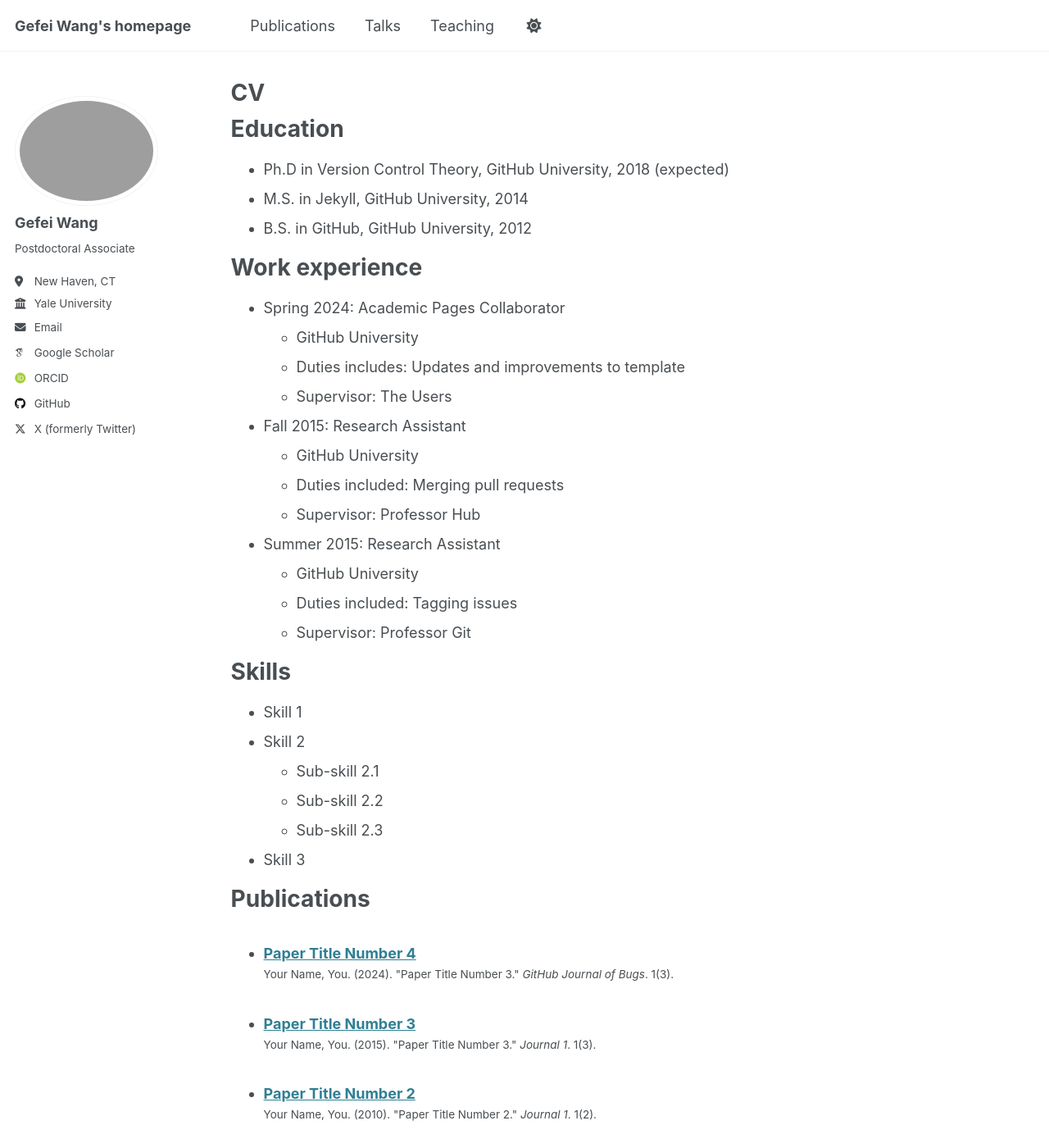
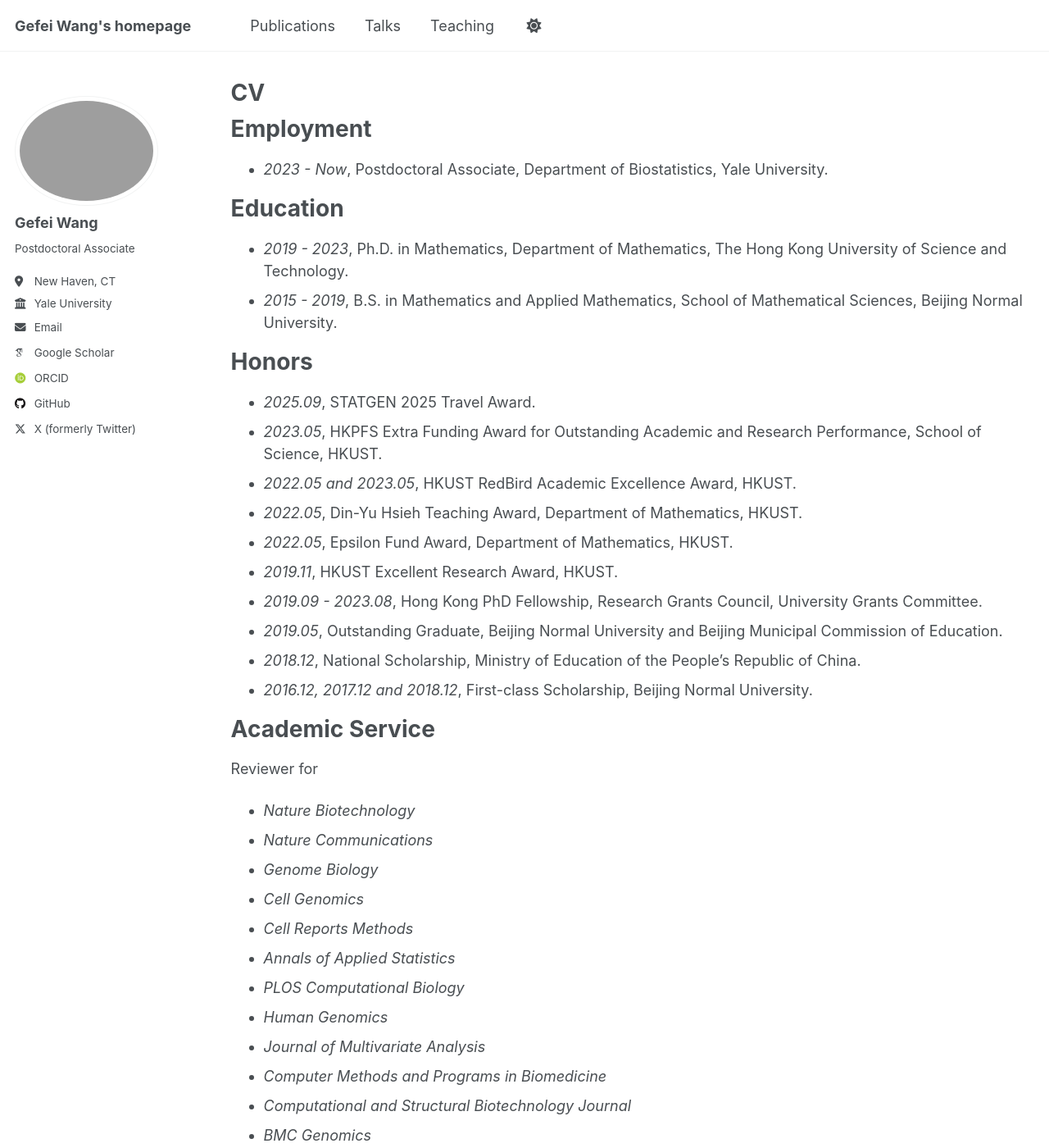
Before and after one commit to gefeiwang/gefeiwang.github.io, a Jekyll site: the page built from _pages/cv.md, in a window 1280 px wide and 1400 px high. Shown: the whole window at 82% size. Built offline with Jekyll 4.4.1, drawn with Linux system fonts in a browser that asks for light colours; some web fonts are replaced; some of the changed text lies outside the part shown.

Commit message:
Add files via upload

```diff
--- a/_pages/cv.md
+++ b/_pages/cv.md
@@ -3,62 +3,46 @@ layout: archive
 title: "CV"
 permalink: /cv/
 author_profile: true
-redirect_from:
-  - /resume
+
 ---
 
 {% include base_path %}
 
+Employment
+======
+- *2023 - Now*, Postdoctoral Associate, Department of Biostatistics, Yale University.
+
 Education
 ======
-* Ph.D in Version Control Theory, GitHub University, 2018 (expected)
-* M.S. in Jekyll, GitHub University, 2014
-* B.S. in GitHub, GitHub University, 2012
+- *2019 - 2023*, Ph.D. in Mathematics, Department of Mathematics, The Hong Kong University of Science and Technology.
+- *2015 - 2019*, B.S. in Mathematics and Applied Mathematics, School of Mathematical Sciences, Beijing Normal University.
 
-Work experience
+Honors
 ======
-* Spring 2024: Academic Pages Collaborator
-  * GitHub University
-  * Duties includes: Updates and improvements to template
-  * Supervisor: The Users
+- *2025.09*, STATGEN 2025 Travel Award.
+- *2023.05*, HKPFS Extra Funding Award for Outstanding Academic and Research Performance, School of Science, HKUST.
+- *2022.05 and 2023.05*, HKUST RedBird Academic Excellence Award, HKUST.
+- *2022.05*, Din-Yu Hsieh Teaching Award, Department of Mathematics, HKUST.
+- *2022.05*, Epsilon Fund Award, Department of Mathematics, HKUST.
+- *2019.11*, HKUST Excellent Research Award, HKUST.
+- *2019.09 - 2023.08*, Hong Kong PhD Fellowship, Research Grants Council, University Grants Committee.
+- *2019.05*, Outstanding Graduate, Beijing Normal University and Beijing Municipal Commission of Education.
+- *2018.12*, National Scholarship, Ministry of Education of the People's Republic of China.
+- *2016.12, 2017.12 and 2018.12*, First-class Scholarship, Beijing Normal University.
 
-* Fall 2015: Research Assistant
-  * GitHub University
-  * Duties included: Merging pull requests
-  * Supervisor: Professor Hub
-
-* Summer 2015: Research Assistant
-  * GitHub University
-  * Duties included: Tagging issues
-  * Supervisor: Professor Git
-
-Skills
+Academic Service
 ======
-* Skill 1
-* Skill 2
-  * Sub-skill 2.1
-  * Sub-skill 2.2
-  * Sub-skill 2.3
-* Skill 3
-
-Publications
-======
-  <ul>{% for post in site.publications reversed %}
-    {% include archive-single-cv.html %}
-  {% endfor %}</ul>
-
-Talks
-======
-  <ul>{% for post in site.talks reversed %}
-    {% include archive-single-talk-cv.html  %}
-  {% endfor %}</ul>
-
-Teaching
-======
-  <ul>{% for post in site.teaching reversed %}
-    {% include archive-single-cv.html %}
-  {% endfor %}</ul>
-
-Service and leadership
-======
-* Currently signed in to 43 different slack teams
+Reviewer for
+- *Nature Biotechnology*
+- *Nature Communications*
+- *Genome Biology*
+- *Cell Genomics*
+- *Cell Reports Methods*
+- *Annals of Applied Statistics*
+- *PLOS Computational Biology*
+- *Human Genomics*
+- *Journal of Multivariate Analysis*
+- *Computer Methods and Programs in Biomedicine*
+- *Computational and Structural Biotechnology Journal*
+- *BMC Genomics*
+- *Frontiers in Neuroscience*
```
Also changed, not shown: _pages/about.md (+59 -23 lines), _pages/talks.md (+2 -1 lines).
